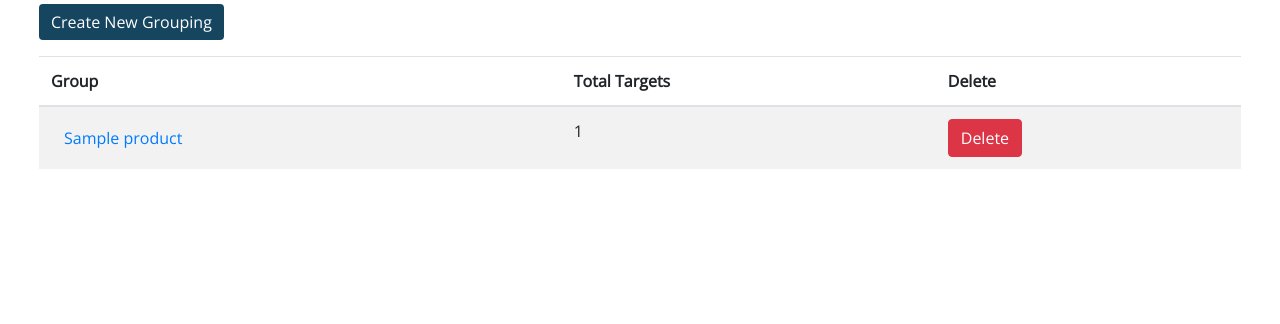
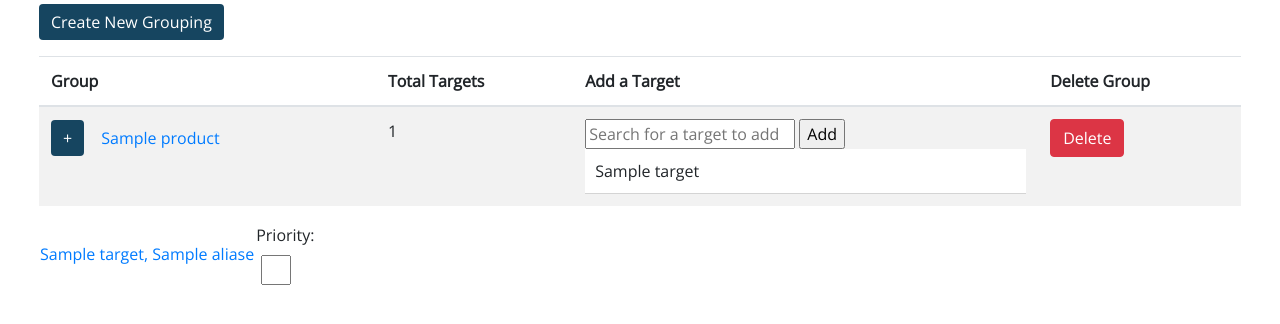
Before and after one commit to jfrostburke/snex2, a Django app: template templates/tom_targets/target_grouping.html in a window 1280 px wide. Shown: the part 124-448 px from the top of the page. Run offline with Django 3.2, Linux system fonts and the light colour scheme; the template is opened without the code that fills it: most values are stand-ins (such as "Sample title", 1, 10 or a date in 2020); parts of the project's set-up code (start-up, migrations or seed data) failed here and were passed over; some libraries are stand-ins or nearby versions.

Commit message:
Reworking target groupings page to keep track of observing runs

```diff
--- /dev/null
+++ b/custom_code/templates/custom_code/partials/name-search-results.html
@@ -0,0 +1,20 @@
+<style>
+.autocomplete-items div {
+  padding: 10px;
+  cursor: pointer;
+  background-color: #fff;
+  border-bottom: 1px solid #d4d4d4;
+}
+.autocomplete-items div:hover {
+  /*when hovering an item:*/
+  background-color: #e9e9e9;
+}
+</style>
+
+{% if targets %}
+  <div class="autocomplete-items" id="autocomplete-items">
+    {% for target in targets %}
+      <div id="{{ target.name }}" onclick="fillName('{{ target.name }}')">{{ target.name }}</div>
+    {% endfor %}
+  </div>
+{% endif %}
--- a/snex2/urls.py
+++ b/snex2/urls.py
@@ -18,7 +18,7 @@ from django.urls import path
 
 from django.urls import include
 
-from custom_code.views import TargetListView, CustomTargetCreateView, CustomDataProductUploadView, CustomDataProductDeleteView, target_redirect_view, add_tag_view, save_target_tag_view, targetlist_collapse_view, save_dataproduct_groups_view, change_target_known_to_view, change_interest_view
+from custom_code.views import TargetListView, CustomTargetCreateView, CustomDataProductUploadView, CustomDataProductDeleteView, target_redirect_view, add_tag_view, save_target_tag_view, targetlist_collapse_view, save_dataproduct_groups_view, change_target_known_to_view, change_interest_view, search_name_view, add_target_to_group_view
 from custom_code.api_views import CustomDataProductViewSet
 from rest_framework.routers import DefaultRouter
 from custom_code.dash_apps import lightcurve, spectra, spectra_individual
@@ -40,6 +40,8 @@ urlpatterns = [
     path('save_dataproduct_groups/', save_dataproduct_groups_view, name='save_dataproduct_groups'),
     path('change-target-known-to/', change_target_known_to_view, name='change-target-known-to'),
     path('change-interest/', change_interest_view, name='change-interest'),
+    path('name-search/', search_name_view, name='name-search'),
+    path('add-target-to-group/', add_target_to_group_view, name='add-target-to-group'),
     path('', include('tom_registration.registration_flows.approval_required.urls', namespace='registration')),
     path('', include('tom_common.urls')),
     path('snex2/', include('custom_code.urls')),
--- a/templates/tom_targets/target_grouping.html
+++ b/templates/tom_targets/target_grouping.html
@@ -1,10 +1,13 @@
 {% extends 'tom_common/base.html' %}
-{% load bootstrap4 static %}
+{% load bootstrap4 static custom_code_tags %}
 {% block title %}Target Groups{% endblock %}
 {% block additional_css %}
 <link rel="stylesheet" href="{% static 'tom_targets/css/targets_snexclone.css' %}">
 {% endblock %}
 {% block content %}
+<head>
+  <script src="https://cdn.plot.ly/plotly-latest.min.js"></script>
+</head>
 <nav class="navbar navbar-expand-md fixed-top fixed-top-2">
   <div class="collapse navbar-collapse" id="targetInfo">
     <h3>Target Groupings</h3>
@@ -18,22 +21,69 @@
     </div>
 </div>
 {% bootstrap_pagination page_obj extra=request.GET.urlencode %}
-<form action="{% url 'targets:list' %}" method="GET">
+<!--form action="{% url 'targets:list' %}" method="GET"-->
   <table class="table table-striped">
     <thead>
       <tr>
         <th>Group</th>
         <th>Total Targets</th>
-        <th>Delete</th>
+	<th>Add a Target</th>
+        <th>Delete Group</th>
       </tr>
     </thead>
     <tbody>
       {% for group in object_list %}
       <tr>
-        <td><button type="submit" class="btn btn-link" name="targetlist__name" value="{{group.id}}" title="View Group">{{ group.name }}</button></td>
-        <td valign="middle">{{ group.targets.count }}</td>
+        <td>
+	  <button class="btn btn-primary" data-toggle="collapse" data-target="#show-both-{{group.name}}" aria-expanded="true">+</button>
+	  <button type="submit" class="btn btn-link" name="targetlist__name" value="{{group.id}}" title="View Group">{{ group.name }}</button>
+	</td>
+	<td valign="middle"><div id="targetCount-{{ group.id }}">{{ group.targets.count }}</div></td>
+	<td>
+	  <div class="autocomplete">
+	    <form action="/name-search/" method="get">
+	      <input class="addTargetInput" id="addTargetInput-{{ group.id }}" type="text" placeholder="Search for a target to add">
+	      <input type="button" value="Add" onclick="addTarget('{{ group.id }}')">
+	      <input class="hidden" style="display: none;" name="groupID" value="{{ group.id }}">
+	    </form>
+	    <div class="replaceableContent" id="replaceable-content-{{ group.id }}">
+	    {% include 'custom_code/partials/name-search-results.html' %}
+	    </div>
+	  </div>
+	</td>
         <td><a href="{% url 'targets:delete-group' group.id%}" title="Delete Group" class="btn btn-danger">Delete</a></td>
       </tr>
+      <table>
+        <tbody>
+        {% for target in group.targets.all %}
+        <tr class="collapse show" id="show-both-{{group.name}}">
+            <td colspan=5 style="border-top:none;"-->
+              {% with target|smart_name_list as target_names %}
+              <a href="{% url 'targets:detail' target.id %}" title="{{ target|get_best_name }}">{{ target_names|join:", " }}</a>
+                {% endwith %}
+	    </td>
+	    <td>
+	      <form>
+		<label>Priority:</label>
+		<div class="row">
+		<input type="number" name="priority" style="width: 30px; margin-left: 20px;">
+		</div>
+	      </form>
+	    </td>
+	    <td>
+              <div id="lightcurve-{{target.name|cut:" "}}" style="display: inline-block; text-align: center"></div>
+	    </td>
+	    <td>
+              <div id="spectra-{{target.name|cut:" "}}" style="display: inline-block; text-align: center"></div>
+	    </td>
+	    <td>
+              <div id="airmass-{{target.name|cut:" "}}" style="display: inline-block; text-align: center"></div>
+	    </td>
+	    <!--/div-->
+        </tr>
+        {% endfor %}
+        </tbody>
+      </table>
       {% empty %}
       <tr>
         <td>No groups yet</td>
@@ -42,6 +92,85 @@
       {% endfor %}
     </tbody>
   </table>
-</form>
+<!--/form-->
 {% bootstrap_pagination page_obj extra=request.GET.urlencode %}
+<script>
+var endpoint = '/name-search/';
+var delay_by_in_ms = 700;
+var scheduled_function = false;
+
+$('.addTargetInput').on('keyup', function() {
+    var request_parameters = {
+	    name: $(this).val()
+    };
+    var spectra_input = this;
+    var cl = spectra_input.closest(".autocomplete");
+    var targets_div = cl.querySelectorAll(".replaceableContent")[0];
+
+    if (scheduled_function) {
+	clearTimeout(scheduled_function)
+    }
+
+    scheduled_function = setTimeout(ajax_call, delay_by_in_ms, endpoint, request_parameters)
+
+    function ajax_call(endpoint, request_parameters) {
+      $.getJSON(endpoint, request_parameters)
+        .done(response => {
+          var oldlist = document.getElementById('autocomplete-items');
+          if ( oldlist ) {
+            oldlist.remove();
+          }
+	    targets_div.insertAdjacentHTML('afterend', response['html_from_view'])
+	  })
+  }
+
+});
+
+function fillName(clickedName) {
+  var t = document.getElementById(clickedName);
+  var spectra_input = t.closest(".autocomplete").querySelectorAll(".addTargetInput")[0];
+  spectra_input.value = clickedName;
+};
+
+function addTarget(groupId) {
+  var nameInput = document.getElementById("addTargetInput-"+groupId).value;
+  $.ajax({
+    url: '{% url "add-target-to-group" %}',
+    data: {'target_name': nameInput,
+	   'group_id': groupId
+      },
+    dataType: 'json',
+    success: function(response) {
+      if (response.success === 'Added') {
+	document.getElementById("targetCount-"+groupId).innerHTML = response.count;
+      }
+    }
+  });
+}
+</script>
+
+{% for group in object_list %}
+  {% for target in group.targets.all %}
+  <script>
+  $(document).ready(function() {
+      $.ajax({
+        url: '{% url "targetlist_collapse" %}',
+        data: {'target_id': {{ target.id }},
+               'user_id': {{ user.id }}
+        },
+        dataType: 'json',
+        success: function(response) {
+          var lightcurve_plot = response.lightcurve_plot;
+          $('#lightcurve-{{target.name|cut:" "}}').html(lightcurve_plot);
+          var spectra_plot = response.spectra_plot;
+          $('#spectra-{{target.name|cut:" "}}').html(spectra_plot);
+          var airmass_plot = response.airmass_plot;
+          $('#airmass-{{target.name|cut:" "}}').html(airmass_plot);
+        }
+      });
+    });
+
+  </script>
+  {% endfor %}
+{% endfor %}
 {% endblock %}
```
Also changed, not shown: custom_code/views.py (+45 -0 lines).
